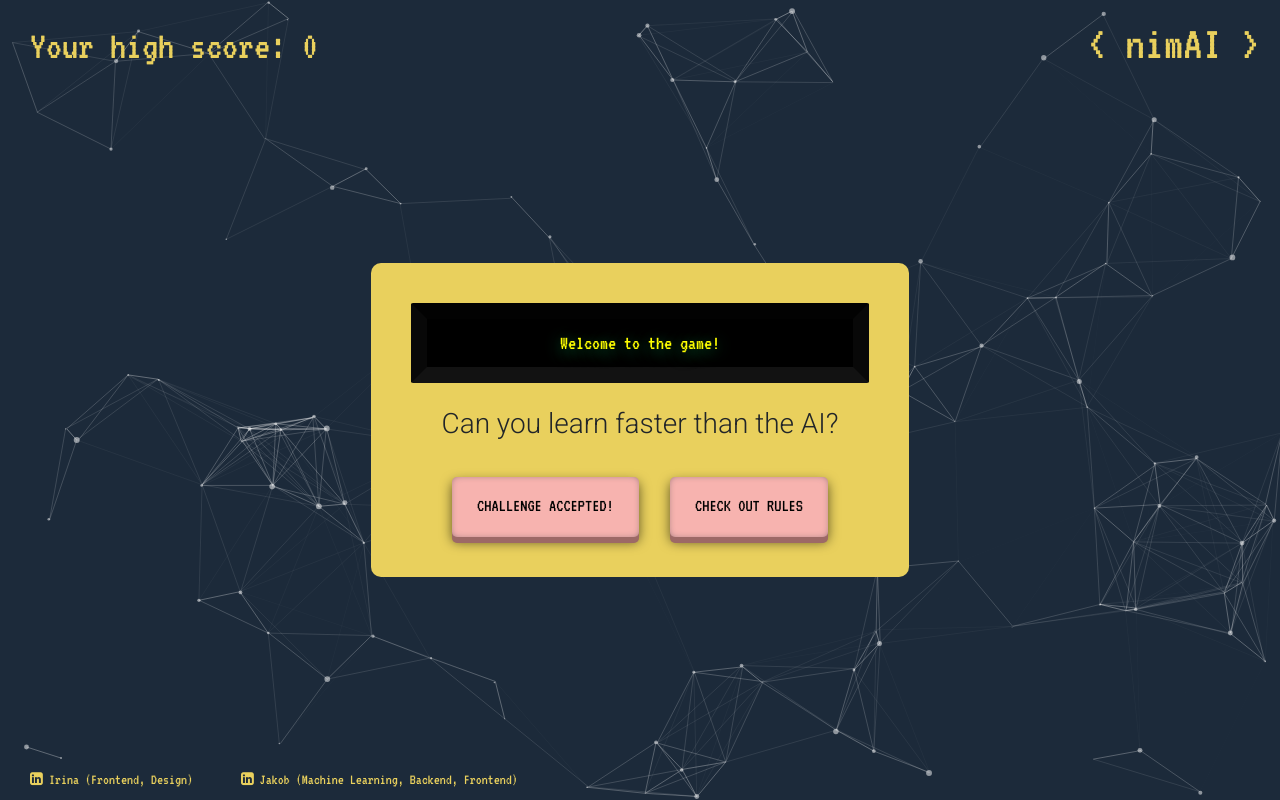
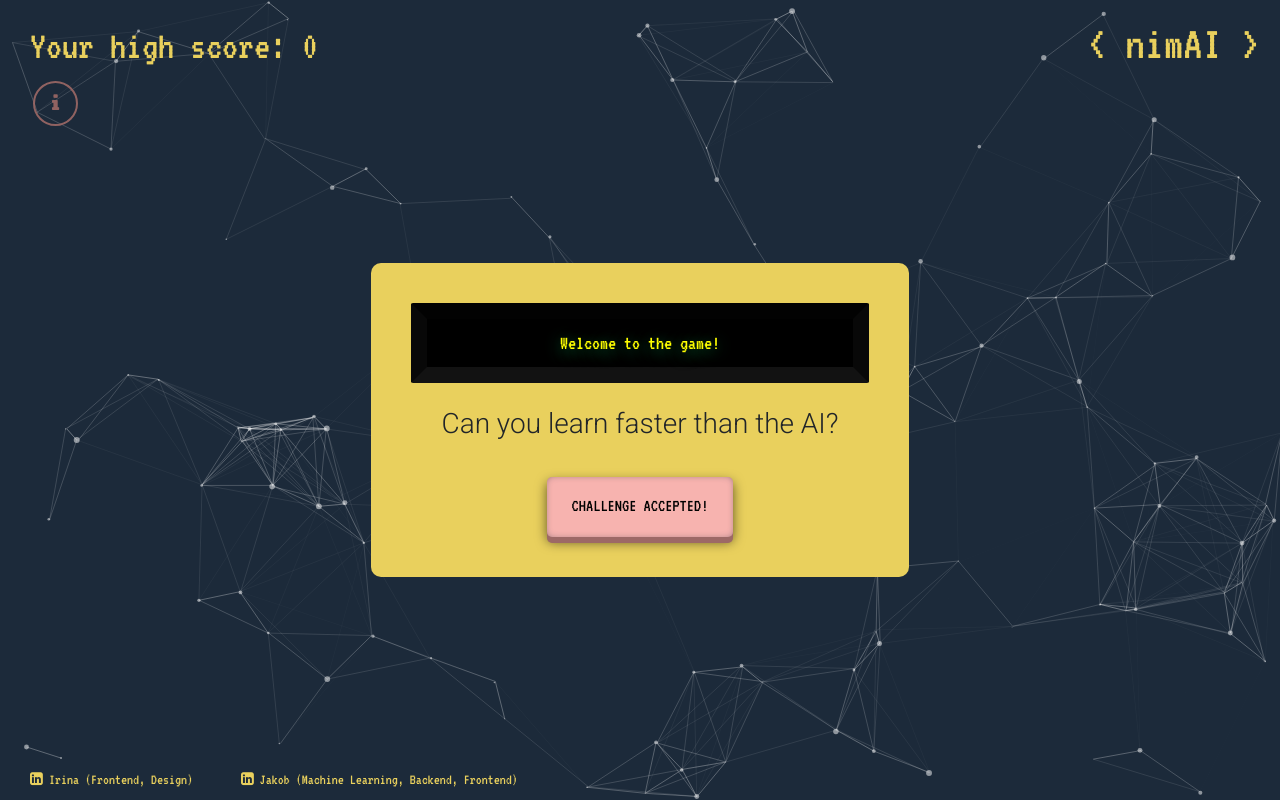
Before and after one commit to JokusPokus/Nim_AI, a Flask app: page / in a window 1280 px wide. Run offline with Flask 2, Linux system fonts and the light colour scheme; some libraries are stand-ins or nearby versions; some web fonts are replaced.

Commit message:
Changed style of checkout rules btn

```diff
--- a/static/style.css
+++ b/static/style.css
@@ -108,16 +108,65 @@ a:hover {
   box-shadow: 0px 2px 0px 0px #9d6966, 0px 5px 5px 0px rgba(0, 0, 0, 0.6),
     inset 0px 0px 10px -5px #1c2a3a;
 }
+.content__rules {
+  position: absolute;
+  top: 80px;
+  left: 22px;
+}
+#rules__btn {
+  border: none;
+  background-color: transparent;
+  outline: none;
+}
+
+.extra-info {
+  display: none;
+  line-height: 30px;
+  font-size: 18px;
+  position: absolute;
+  top: 50%;
+  left: 60px;
+  transform: translate(0, -50%);
+}
+
+.info:hover .extra-info {
+  display: block;
+}
+.info:hover .icon-info-sign {
+  border: 2px solid transparent;
+}
+
+.info {
+  font-size: 20px;
+  padding-left: 5px;
+  width: 20px;
+  border-radius: 15px;
+}
+.icon-info-sign {
+  color: #9d6966;
+  opacity: 0.9;
+  border-radius: 50%;
+  border: 2px solid #9d6966;
+  padding: 10px;
+  width: 45px;
+  height: 45px;
+}
+.info:hover {
+  background-color: #e9d05d;
+  padding: 0 0 0 5px;
+  width: 200px;
+  text-align: left !important;
+}
 .result {
   width: 80%;
-  background-color: rgba(255,255,255,0.2);
+  background-color: rgba(255, 255, 255, 0.2);
 }
 #rules__text {
-  background-color: rgba(255,255,255,0.2);
+  background-color: rgba(255, 255, 255, 0.2);
   color: white;
 }
 .explanations {
-  font-family: 'Roboto', sans-serif;
+  font-family: "Roboto", sans-serif;
   text-align: left;
 }
 .explanations__opaque {
@@ -126,7 +175,7 @@ a:hover {
   font-size: 24px;
 }
 .explanations__img {
-  box-shadow: 0 3px 6px rgba(0,0,0,0.16), 0 3px 6px rgba(0,0,0,0.23);
+  box-shadow: 0 3px 6px rgba(0, 0, 0, 0.16), 0 3px 6px rgba(0, 0, 0, 0.23);
 }
 
 /* preloader */
--- a/templates/index.html
+++ b/templates/index.html
@@ -13,14 +13,16 @@
     </div>
     <h3 id="index__slogan" class="mt-4 mb-3 explanations">Can you learn faster than the AI?</h3>
     <a href="{{ url_for('nim_train') }}"><button class="content__btn">Challenge accepted!</button></a>
-    <button id="rules__btn" class="content__btn ml-4" onclick="showRules()">Check out rules</button>
+    <!-- <button id="rules__btn" class="content__btn ml-4" onclick="showRules()"><i class="fa fa-info"
+            aria-hidden="true"></i></button> -->
 </div>
 
 <div id="rules__text" class="content__container index__container mt-3 mb-5" style="display:none;">
     <div>
         <p class="explanations">Nim is a game for 2 players. In this version, there are 4 rows with
             different amounts of coins:</p>
-        <img class="my-5 explanations__img" src="..\static\img\initial_board.PNG" alt="Initial Nim board" style="width:50%">
+        <img class="my-5 explanations__img" src="..\static\img\initial_board.PNG" alt="Initial Nim board"
+            style="width:50%">
         <p class="explanations">Until the game is over, you and the AI take turns in removing
             coins from the board. In each turn, you have to pick a row. From that row, you can remove
             as many coins as you want - <strong>but at least 1!</strong></p>
--- a/templates/layout.html
+++ b/templates/layout.html
@@ -11,7 +11,8 @@
     <link href="https://fonts.googleapis.com/css2?family=Iceland&display=swap" rel="stylesheet">
     <link href="https://fonts.googleapis.com/css2?family=VT323&display=swap" rel="stylesheet">
     <link href="https://fonts.googleapis.com/css2?family=Roboto:wght@300&display=swap" rel="stylesheet">
-    <link href="https://stackpath.bootstrapcdn.com/font-awesome/4.7.0/css/font-awesome.min.css" rel="stylesheet" integrity="sha384-wvfXpqpZZVQGK6TAh5PVlGOfQNHSoD2xbE+QkPxCAFlNEevoEH3Sl0sibVcOQVnN" crossorigin="anonymous">
+    <link href="https://stackpath.bootstrapcdn.com/font-awesome/4.7.0/css/font-awesome.min.css" rel="stylesheet"
+        integrity="sha384-wvfXpqpZZVQGK6TAh5PVlGOfQNHSoD2xbE+QkPxCAFlNEevoEH3Sl0sibVcOQVnN" crossorigin="anonymous">
     <link rel="icon" href="{{url_for('static', filename='./img/favicon.ico')}}" type="image/x-icon">
     <title>nimAI</title>
     <script src="https://ajax.aspnetcdn.com/ajax/jQuery/jquery-3.4.1.min.js"></script>
@@ -22,7 +23,19 @@
     <div class="wrapper">
         <main class="content ">
             <div id="high-score">Your high score: {{ high_score }}</div>
-        <a href="/"><div class="logo">&#60; nimAI &#62;</div></a>
+            <div class="content__rules">
+                <div class="info">
+                    <button id="rules__btn" class="" onclick="showRules()">
+                        <i class="fa fa-info icon-info-sign" aria-hidden="true"></i>
+                        <span class="extra-info">
+                            CHECK OUT RULES
+                        </span>
+                    </button>
+                </div>
+            </div>
+            <a href="/">
+                <div class="logo">&#60; nimAI &#62;</div>
+            </a>
             {% block body %}
             {% endblock %}
             <div id="credits">
```
Lines whose indentation alone changed are shown as unchanged.
